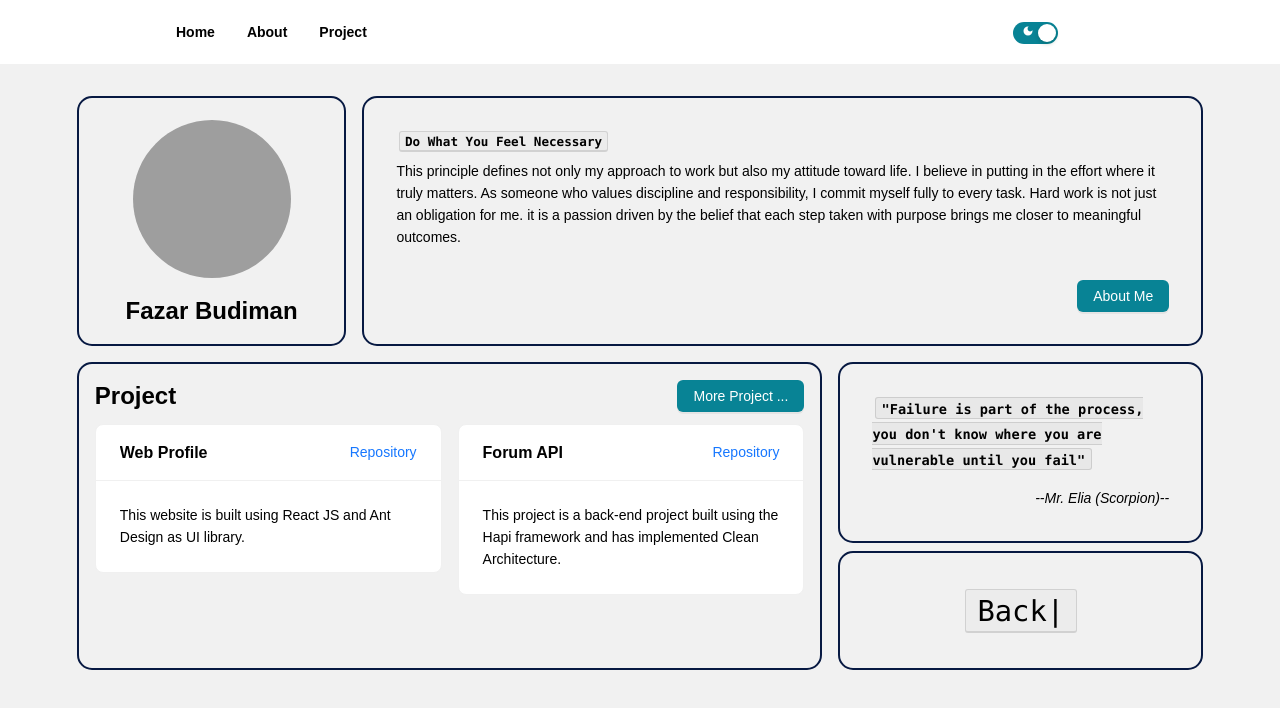
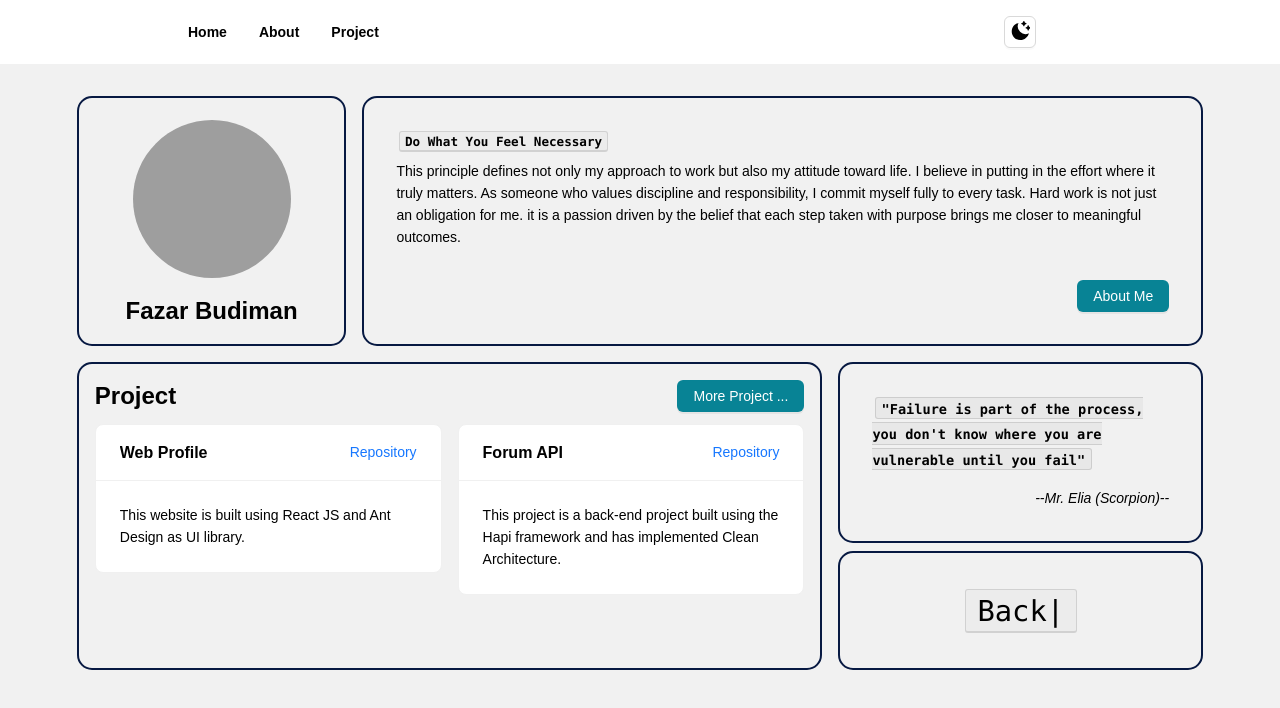
Before and after one commit to FazarBudiman/My-Portfolio, a React (Vite) app: page / in a window 1280 px wide. Shown: the top 708 px of the page. Built offline with nearby package versions, Linux system fonts and the light colour scheme; grey boxes are pictures that could not be loaded.

Commit message:
change toggle dark mode

```diff
--- a/src/component/Headers.jsx
+++ b/src/component/Headers.jsx
@@ -3,12 +3,10 @@ import { useNavigate } from "react-router-dom";
 import { useTheme } from "../context/ThemeContext";
 import { motion } from "framer-motion";
 import { itemMenu } from "../assets/data/itemMenu";
-import { Col, Grid, Menu, Row, Space, Switch, theme } from "antd";
+import { Button, Col, Grid, Menu, Row, theme } from "antd";
 import { Header } from "antd/es/layout/layout";
-// import { IoMdCloudyNight } from "react-icons/io";
-// import { FaCloudSun } from "react-icons/fa6";
 import { IoClose, IoMenu } from "react-icons/io5";
-import { MdDarkMode, MdLightMode } from "react-icons/md";
+import { RiMoonClearFill, RiSunFill } from "react-icons/ri";
 
 const { useBreakpoint } = Grid;
 const { useToken } = theme;
@@ -19,7 +17,7 @@ const Headers = () => {
   const navigate = useNavigate();
   const { token } = useToken();
 
-  const { toggleTheme } = useTheme();
+  const { toggleTheme, isDarkMode } = useTheme();
 
   const handleMenu = (key) => {
     setIsDrawerMenuOpen(!isDrawerMenuOpen);
@@ -30,17 +28,17 @@ const Headers = () => {
 
   return (
     <Header style={{ position: "fixed", width: "100%", zIndex: 2 }}>
-      <Row align={"middle"}>
+      <Row align={"middle"} style={{ height: "100%", padding: "0rem 1rem" }}>
         <Col xs={{ offset: 1, span: 19 }} sm={{ offset: 1, span: 20 }} md={{ offset: 2, span: 18 }} lg={{ offset: 3, span: 16 }} xl={{ offset: 3, span: 16 }}>
           {xs || (!xs && !sm) ? (
             <motion.span style={{ position: "absolute", top: -25 }} initial={{ opacity: 0, y: -25 }} animate={{ opacity: 1, y: 0 }} transition={{ duration: 0.5 }}>
               {!isDrawerMenuOpen ? (
                 <motion.div whileHover={{ scale: 1.1 }} whileTap={{ scale: 0.9 }} initial={{ opacity: 1 }}>
-                  <IoMenu color={token.colorText} size={24} onClick={() => setIsDrawerMenuOpen(!isDrawerMenuOpen)} />
+                  <IoMenu color={token.colorText} size={"1.5rem"} onClick={() => setIsDrawerMenuOpen(!isDrawerMenuOpen)} />
                 </motion.div>
               ) : (
                 <motion.div whileHover={{ scale: 1.1 }} whileTap={{ scale: 0.9 }}>
-                  <IoClose color={token.colorText} size={24} onClick={() => setIsDrawerMenuOpen(!isDrawerMenuOpen)} />
+                  <IoClose color={token.colorText} size={"1.5rem"} onClick={() => setIsDrawerMenuOpen(!isDrawerMenuOpen)} />
                 </motion.div>
               )}
             </motion.span>
@@ -49,9 +47,7 @@ const Headers = () => {
           )}
         </Col>
         <Col>
-          <Space size="large">
-            <Switch defaultChecked onChange={toggleTheme} checkedChildren={<MdDarkMode />} unCheckedChildren={<MdLightMode />} />
-          </Space>
+          <Button type="default" onClick={toggleTheme} icon={isDarkMode ? <RiSunFill size={"1.3rem"} /> : <RiMoonClearFill size={"1.3rem"} />} size="middle" style={{ display: "flex", justifyContent: "center", alignItems: "center" }} />
         </Col>
       </Row>
       {isDrawerMenuOpen && xs ? (
```
